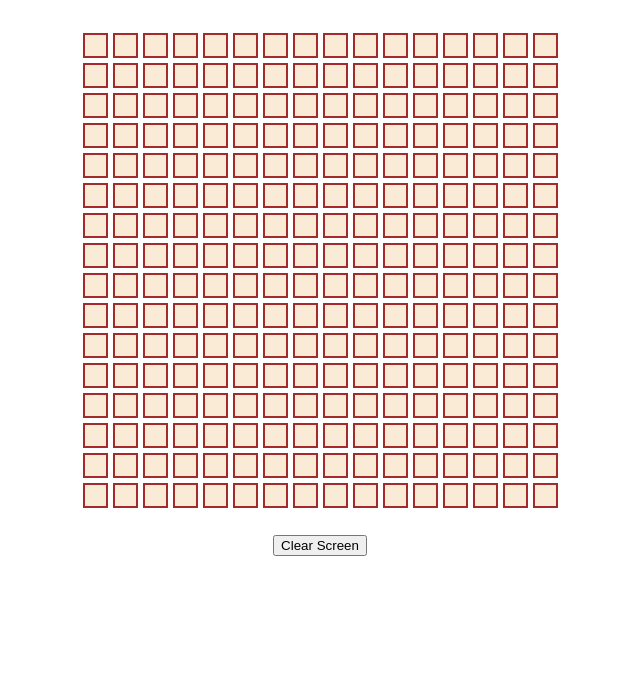
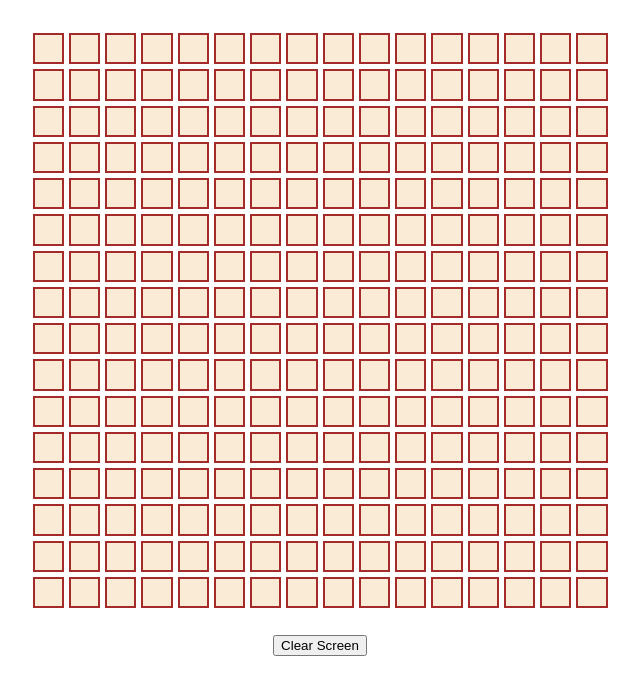
Before and after one commit to sayandcode/odin-etch-a-sketch, a plain HTML site: page index.html in a window 1280 px wide. Shown: the whole page, without its empty margins (320-960 px from the left). Drawn offline with Linux system fonts and the light colour scheme.

Commit message:
Add prompt for new grid size

```diff
--- a/script.js
+++ b/script.js
@@ -1,17 +1,31 @@
 const grid= document.querySelector('.grid');
-for (let i = 0; i < 16*16; i++) {
-    let sqr=document.createElement('div');
-    grid.appendChild(sqr);
-}
-
-const sqrs=document.querySelectorAll('.grid > div');
-sqrs.forEach(sqr=>sqr.addEventListener('mouseover', e=>{
-    e.target.classList.add('etched');
-}))
+createNewGrid(16);
 
 const clrScrn=document.querySelector('.clrScrn');
 clrScrn.addEventListener('click',reset);
 
 function reset(){
-    sqrs.forEach(sqr=>sqr.classList.remove('etched'));
+    let s=prompt("Enter number of squares");
+    createNewGrid(s);
 }
+
+function createNewGrid(s){
+    //remove existing grid
+    let sqrs=document.querySelectorAll('.grid > div');
+    sqrs.forEach(sqr=> sqr.remove());
+
+    //create new grid
+    grid.style.gridTemplateColumns=`repeat(${s},${500/s}px)`;
+    grid.style.gridTemplateRows=`repeat(${s},${500/s}px)`;
+
+    for (let i = 0; i < s**2; i++) {
+        let sqr=document.createElement('div');
+        grid.appendChild(sqr);
+    }
+
+    //and listen
+    sqrs=document.querySelectorAll('.grid > div');
+    sqrs.forEach(sqr=>sqr.addEventListener('mouseover', e=>{
+        e.target.classList.add('etched');
+    }))
+}
--- a/style.css
+++ b/style.css
@@ -6,8 +6,6 @@
 
 .grid{
     display: grid;
-    grid-template-columns: repeat(16, 25px);
-    grid-template-rows: repeat(16,25px);
     gap: 5px
 }
 
```
